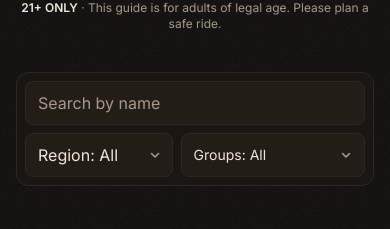
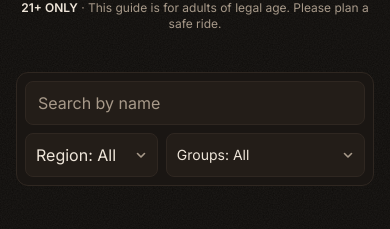
Before and after one commit to juanitok94/bourbon-guide, a Next.js app: page / in a window 390 px wide. Shown: the part 574-803 px from the top of the page. Built offline with nearby package versions, Linux system fonts and the light colour scheme.

Commit message:
Phone filter labels
Co-Authored-By: Claude Opus 5.5 <noreply@anthropic.com>

```diff
--- a/src/components/Explorer.tsx
+++ b/src/components/Explorer.tsx
@@ -261,7 +261,7 @@ export default function Explorer({ entries, layout }: { entries: Stop[]; layout:
         </h2>
         {total > 0 && (
           <>
-            <div className="grid grid-cols-[minmax(0,4fr)_minmax(0,5fr)] gap-2 rounded-xl border border-line bg-surface p-2 md:grid-cols-[minmax(0,1fr)_13rem_19rem]">
+            <div className="grid grid-cols-[minmax(0,2fr)_minmax(0,3fr)] gap-2 rounded-xl border border-line bg-surface p-2 md:grid-cols-[minmax(0,1fr)_13rem_19rem]">
               <label className="col-span-2 md:col-span-1">
                 <span className="sr-only">Search by name</span>
                 <input
@@ -272,12 +272,13 @@ export default function Explorer({ entries, layout }: { entries: Stop[]; layout:
                   className={`${CONTROL} ${FIELD_TEXT}`}
                 />
               </label>
-              <label className="relative min-w-0">
+              {/* A native select's text can't wrap, so the visible label is a span and the real select sits over it, invisible. */}
+              <label className="relative block min-w-0">
                 <span className="sr-only">Region</span>
                 <select
                   value={filters.region}
                   onChange={(e) => update({ region: e.target.value })}
-                  className={`${CONTROL} ${FIELD_TEXT} appearance-none truncate pr-8`}
+                  className={`peer absolute inset-0 h-full w-full cursor-pointer appearance-none opacity-0 ${FIELD_TEXT}`}
                 >
                   <option value="all">Region: All</option>
                   {MAP.regions.map((r) => (
@@ -286,7 +287,13 @@ export default function Explorer({ entries, layout }: { entries: Stop[]; layout:
                     </option>
                   ))}
                 </select>
-                <Chevron className="pointer-events-none absolute top-1/2 right-3 -translate-y-1/2" />
+                <span
+                  aria-hidden="true"
+                  className={`${CONTROL} ${FIELD_TEXT} flex h-full items-center justify-between gap-1.5 leading-tight max-md:px-2.5 peer-hover:border-amber peer-focus-visible:border-amber peer-focus-visible:outline-3 peer-focus-visible:outline-offset-2 peer-focus-visible:outline-amber`}
+                >
+                  <span className="min-w-0">{MAP.regions.find((r) => r.id === filters.region)?.label ?? 'Region: All'}</span>
+                  <Chevron />
+                </span>
               </label>
               <GroupsDropdown
                 selected={groups}
--- a/src/components/GroupsDropdown.tsx
+++ b/src/components/GroupsDropdown.tsx
@@ -6,9 +6,9 @@ import { useEffect, useId, useRef, useState } from 'react'
 import GroupMark from '@/components/GroupMark'
 import { ALL_GROUP_IDS, GROUPS } from '@/lib/groups'
 
-// Every control in the filter bar shares this: same height (44px) and border.
+// Every control in the filter bar shares this: at least 44px tall (a wrapped phone label can grow) and one border.
 export const CONTROL =
-  'block h-11 w-full rounded-lg border border-line bg-raised px-3 text-text transition-colors hover:border-amber focus-visible:border-amber'
+  'block min-h-11 w-full rounded-lg border border-line bg-raised px-3 text-text transition-colors hover:border-amber focus-visible:border-amber'
 // Inputs and selects stay at 16px on phones, or iOS zooms the page when they take focus.
 export const FIELD_TEXT = 'text-base md:text-sm'
 
@@ -29,6 +29,12 @@ export function groupsLabel(selected: string[]): string {
   if (selected.length > 2) return `Groups: ${selected.length} selected`
   const names = GROUPS.filter((g) => selected.includes(g.id)).map((g) => g.shortName)
   return `Groups: ${names.join(', ')}`
+}
+
+// Phones have no room for two names: "Groups: 2 selected" once more than one group is picked.
+export function groupsLabelShort(selected: string[]): string {
+  if (selected.length > 1 && selected.length < ALL_GROUP_IDS.length) return `Groups: ${selected.length} selected`
+  return groupsLabel(selected)
 }
 
 export default function GroupsDropdown({
@@ -88,9 +94,10 @@ export default function GroupsDropdown({
         aria-expanded={open}
         aria-controls={menuId}
         onClick={() => setOpen((o) => !o)}
-        className={`${CONTROL} flex items-center justify-between gap-2 text-left text-sm`}
+        className={`${CONTROL} flex h-full items-center justify-between gap-1.5 text-left text-sm leading-tight max-md:px-2.5`}
       >
-        <span className="min-w-0 truncate">{groupsLabel(selected)}</span>
+        <span className="min-w-0 md:hidden">{groupsLabelShort(selected)}</span>
+        <span className="hidden min-w-0 truncate md:inline">{groupsLabel(selected)}</span>
         <Chevron className={open ? 'rotate-180' : ''} />
       </button>
       <div
```
